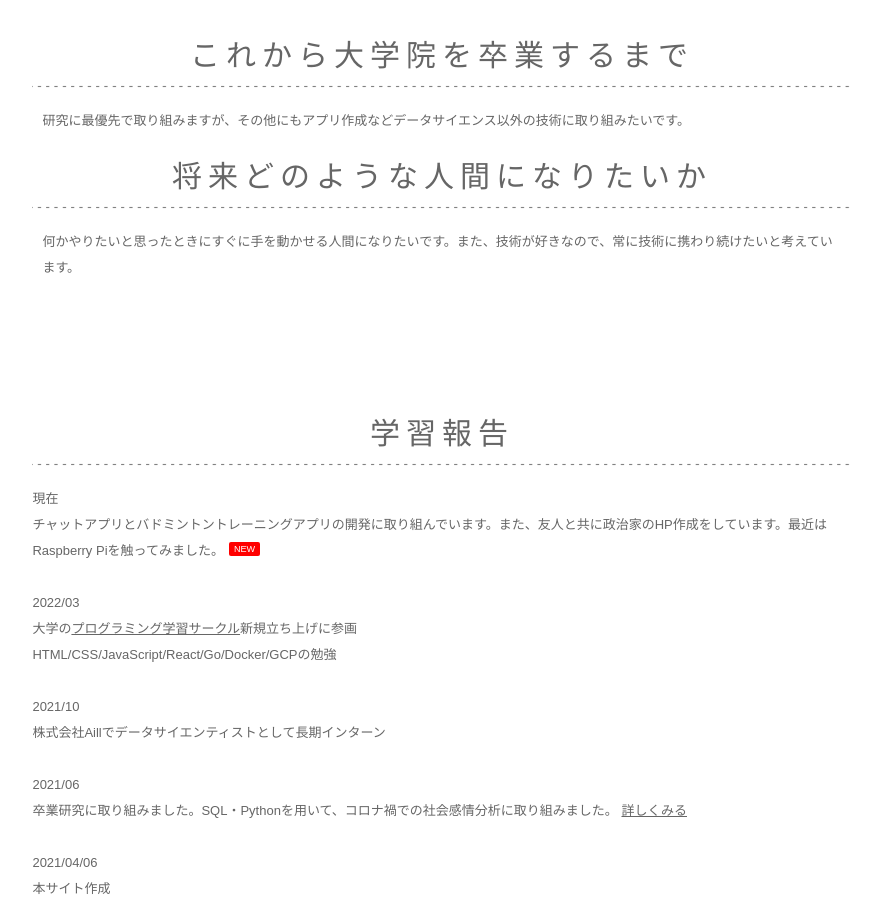
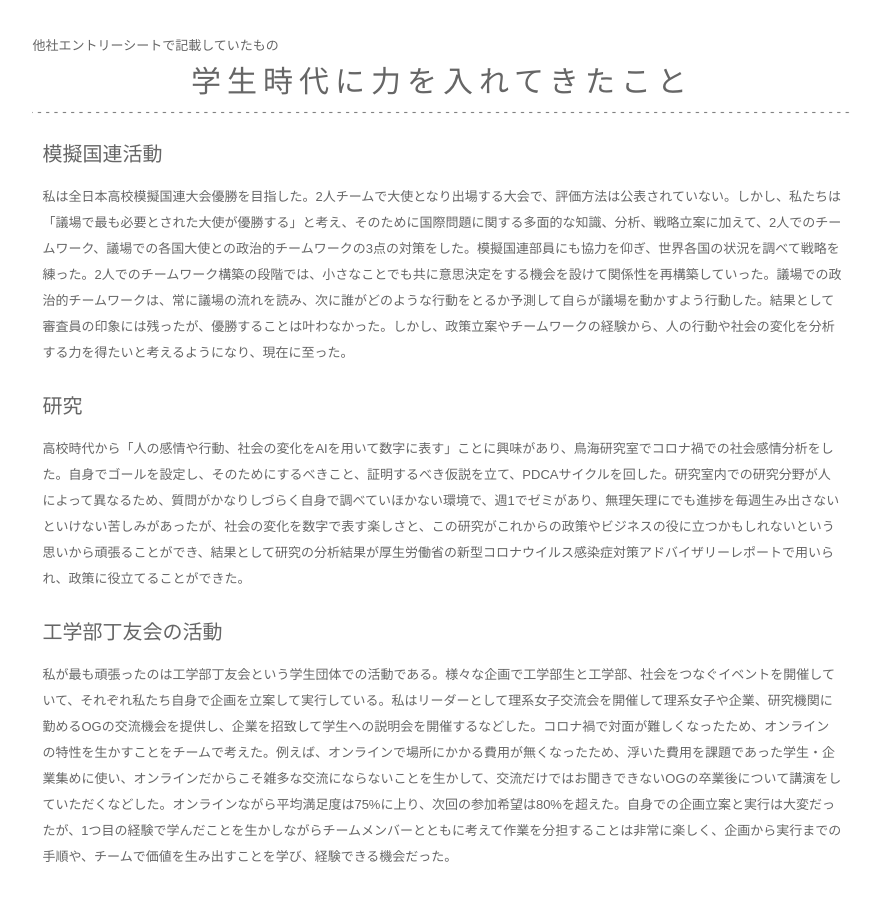
Before and after one commit to hinatatakeda/homepage, a plain HTML site: page index.html in a window 1280 px wide. Shown: the part 2357-3262 px from the top of the page, without its empty margins (198-1078 px from the left). Drawn offline with Linux system fonts and the light colour scheme.

Commit message:
202212更新

```diff
--- a/index.html
+++ b/index.html
@@ -86,6 +86,20 @@
   <p>大学院に入り、プログラミングサークルに入会してよりたくさんの技術を勉強し始めました。最近ではチャットアプリの作成やバドミントントレーニングアプリの作成、政治家のHP作成に取り組んでいます。</p>
   </section>
 
+
+<section class="inner">他社エントリーシートで記載していたもの
+	<h2>学生時代に力を入れてきたこと</h2>
+
+	<h3>模擬国連活動</h3>
+	<p>私は全日本高校模擬国連大会優勝を目指した。2人チームで大使となり出場する大会で、評価方法は公表されていない。しかし、私たちは「議場で最も必要とされた大使が優勝する」と考え、そのために国際問題に関する多面的な知識、分析、戦略立案に加えて、2人でのチームワーク、議場での各国大使との政治的チームワークの3点の対策をした。模擬国連部員にも協力を仰ぎ、世界各国の状況を調べて戦略を練った。2人でのチームワーク構築の段階では、小さなことでも共に意思決定をする機会を設けて関係性を再構築していった。議場での政治的チームワークは、常に議場の流れを読み、次に誰がどのような行動をとるか予測して自らが議場を動かすよう行動した。結果として審査員の印象には残ったが、優勝することは叶わなかった。しかし、政策立案やチームワークの経験から、人の行動や社会の変化を分析する力を得たいと考えるようになり、現在に至った。</p>
+
+	<h3>研究</h3>
+	<p>高校時代から「人の感情や行動、社会の変化をAIを用いて数字に表す」ことに興味があり、鳥海研究室でコロナ禍での社会感情分析をした。自身でゴールを設定し、そのためにするべきこと、証明するべき仮説を立て、PDCAサイクルを回した。研究室内での研究分野が人によって異なるため、質問がかなりしづらく自身で調べていほかない環境で、週1でゼミがあり、無理矢理にでも進捗を毎週生み出さないといけない苦しみがあったが、社会の変化を数字で表す楽しさと、この研究がこれからの政策やビジネスの役に立つかもしれないという思いから頑張ることができ、結果として研究の分析結果が厚生労働省の新型コロナウイルス感染症対策アドバイザリーレポートで用いられ、政策に役立てることができた。</p>
+
+
+	<h3>工学部丁友会の活動</h3>
+	<p>私が最も頑張ったのは工学部丁友会という学生団体での活動である。様々な企画で工学部生と工学部、社会をつなぐイベントを開催していて、それぞれ私たち自身で企画を立案して実行している。私はリーダーとして理系女子交流会を開催して理系女子や企業、研究機関に勤めるOGの交流機会を提供し、企業を招致して学生への説明会を開催するなどした。コロナ禍で対面が難しくなったため、オンラインの特性を生かすことをチームで考えた。例えば、オンラインで場所にかかる費用が無くなったため、浮いた費用を課題であった学生・企業集めに使い、オンラインだからこそ雑多な交流にならないことを生かして、交流だけではお聞きできないOGの卒業後について講演をしていただくなどした。オンラインながら平均満足度は75%に上り、次回の参加希望は80%を超えた。自身での企画立案と実行は大変だったが、1つ目の経験で学んだことを生かしながらチームメンバーとともに考えて作業を分担することは非常に楽しく、企画から実行までの手順や、チームで価値を生み出すことを学び、経験できる機会だった。</p>
+</section>
 
 
   <!-- <p>画像加工やテンプレートの編集方法、無料サーバーを使ってサイトを公開するなど動画をまじえてわかりやすく解説しています。<br> -->
```
